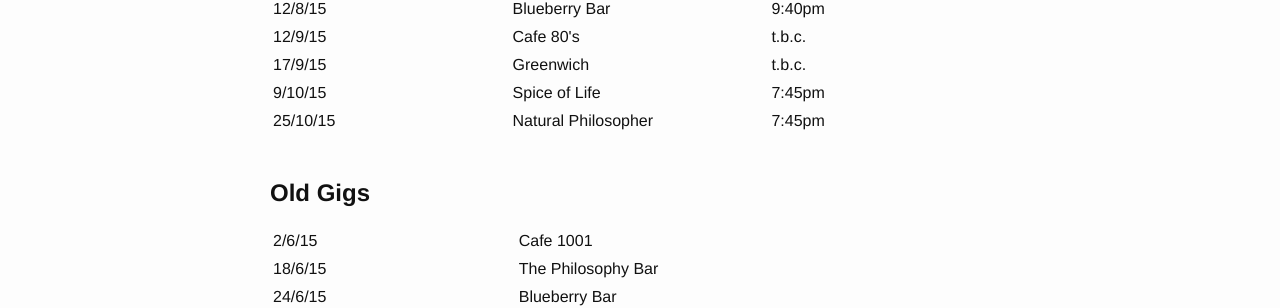
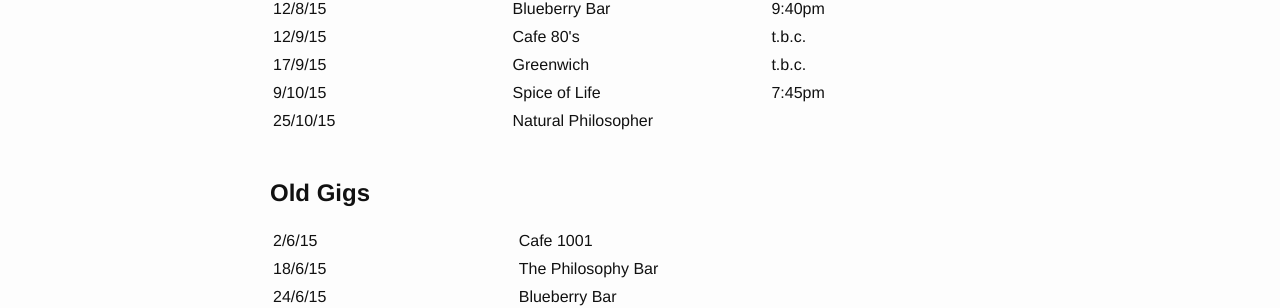
Before and after one commit to phuidn/slon_site, a Jekyll site: the page built from gigs.md, in a window 1280 px wide. Shown: the part 260-568 px from the top of the page. Built offline with Jekyll 4.4.1, drawn with Linux system fonts in a browser that asks for light colours.

Commit message:
Corrected gigs

```diff
--- a/gigs.md
+++ b/gigs.md
@@ -39,7 +39,7 @@ permalink: /Gigs/
   <tr>
     <td>25/10/15</td>
     <td>Natural Philosopher</td>
-    <td>7:45pm</td>
+    <td></td>
   </tr>
 </table>
 
```
